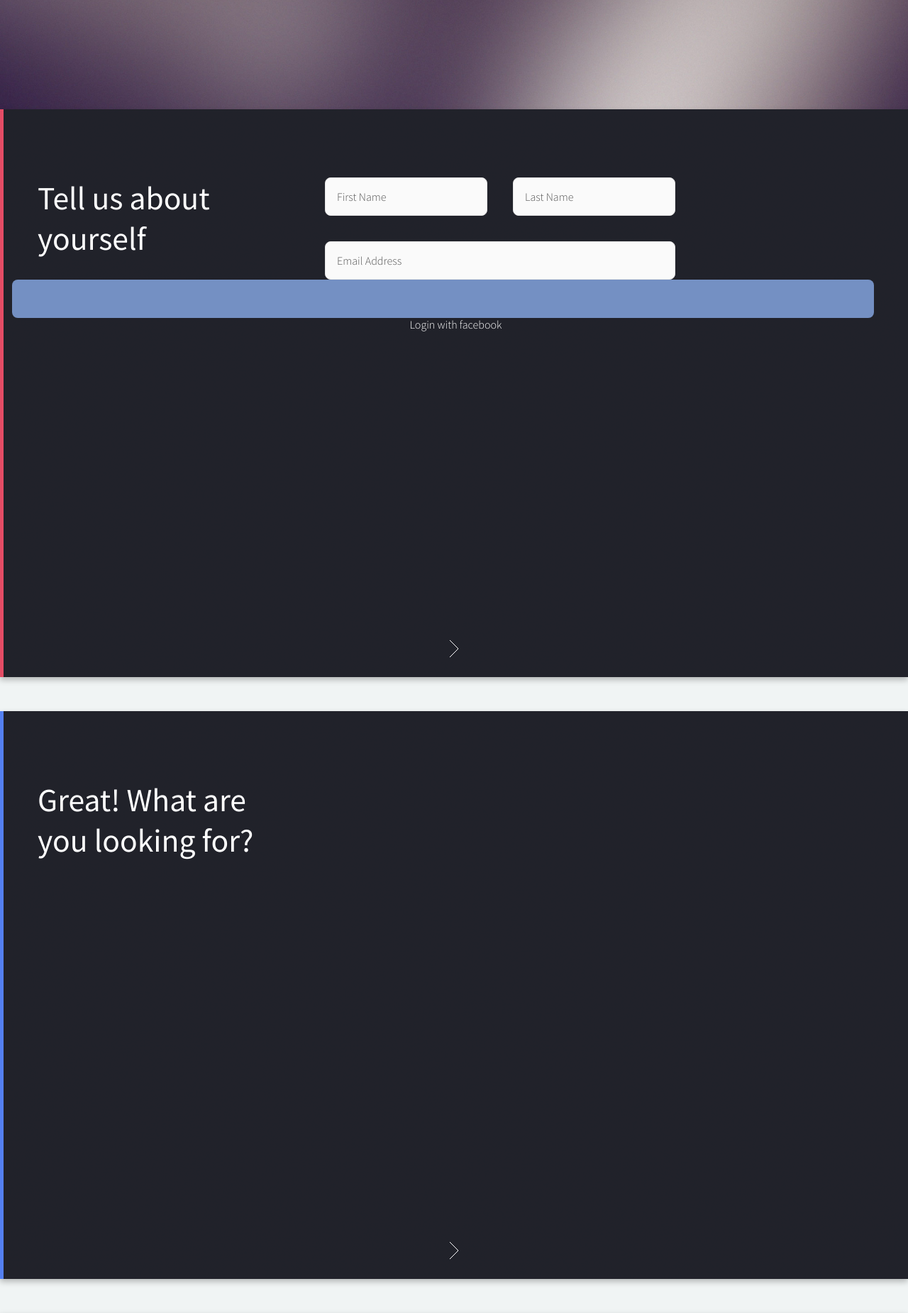
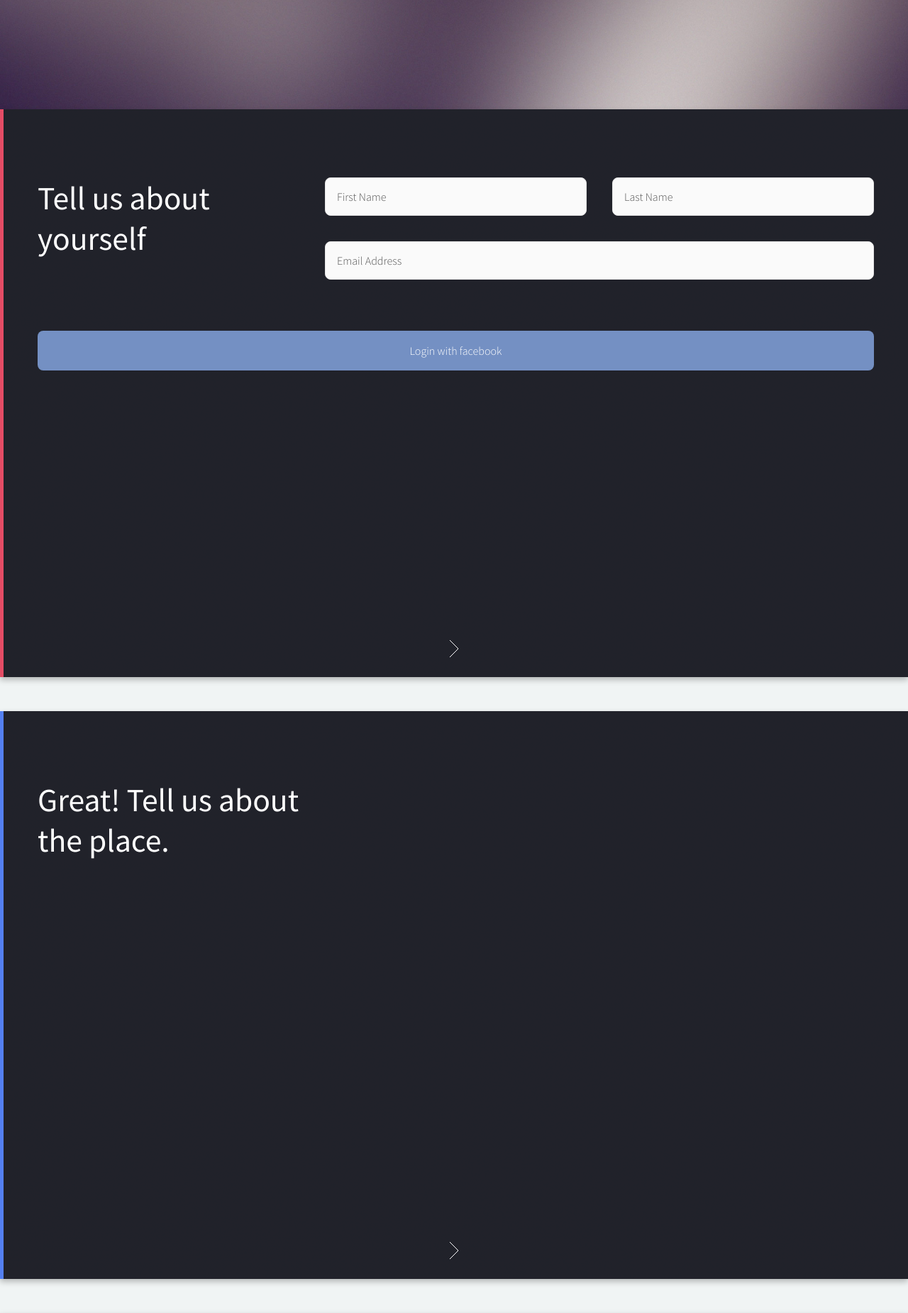
Before and after one commit to phyxl/subber, a Flask app: page /list.html in a window 1280 px wide. Shown: the part 649-2499 px from the top of the page at 71% size. Run offline with Flask 2, Linux system fonts and the light colour scheme.

Commit message:
added pic

```diff
--- a/templates/list.html
+++ b/templates/list.html
@@ -74,7 +74,7 @@
 									<h2>Tell us about yourself</h2>
 								</header>
 							</div>
-							<form name="identityform" method="post" action="save-identity">
+							<form class="8u" name="identityform" method="post" action="save-identity">
 								<div class="row">
 									<div class="6u 10u(mobile)">
 										<input type="text" name="firstname" placeholder="First Name">
@@ -88,11 +88,17 @@
 										<input type="text" name="email" placeholder="Email Address">
 									</div>
 								</div>
-                            </form>
+							</form>
 						</div>
 						<div class="row">
-							<div class="4u 12u(medium)" style="line-height: 54px; text-align: center; border-radius: 0.5em; height:54px; float: left; width: 100%;background-color: #7490c3;color: #fff;">
+							<div class="12u 12u(medium)">
+							</div>
+						</div>
+						<div class="row">
+							<div class="12u 12u(medium)" >
+								<div style="background-color: #7490c3;color: #fff; height:56px; text-align:center; line-height:56px;border-radius:.5em;">
 								Login with facebook
+								</div>
 							</div>
 						</div>
 					</div>
@@ -109,7 +115,7 @@
 						<div class="row">
 							<div class="4u 12u(medium)">
 								<header>
-									<h2>Great! What are you looking for?</h2>
+									<h2>Great! Tell us about the place.</h2>
 
 								</header>
 							</div>
@@ -126,10 +132,24 @@
 				<div class="content">
 					<div class="container">
 						<div class="row">
-							<div class="4u -4u 12u(medium)">
-								<header>
+							<div class="12u 12u(medium)">
+								<header style="text-align:center;">
                                     <h2>That's it! <br/> You're all finished.</h2>
 
+								</header>
+							</div>
+						</div>
+						<div class="row">
+							<div class="12u 12u(medium)">
+								<header style="text-align:center; color:#fff;">
+                                    We'll let you know when we find a match for your place!
+								</header>
+							</div>
+						</div>
+						<div class="row">
+							<div class="12u 12u(medium)">
+								<header style="text-align:center;">
+                                    <img src="static/images/subbitt-logo-t.png">
 								</header>
 							</div>
 						</div>
```
Also changed, not shown: static/images/subbitt-logo-t.png (added), static/images/subbitt-logo.png (added), 1 other file.
